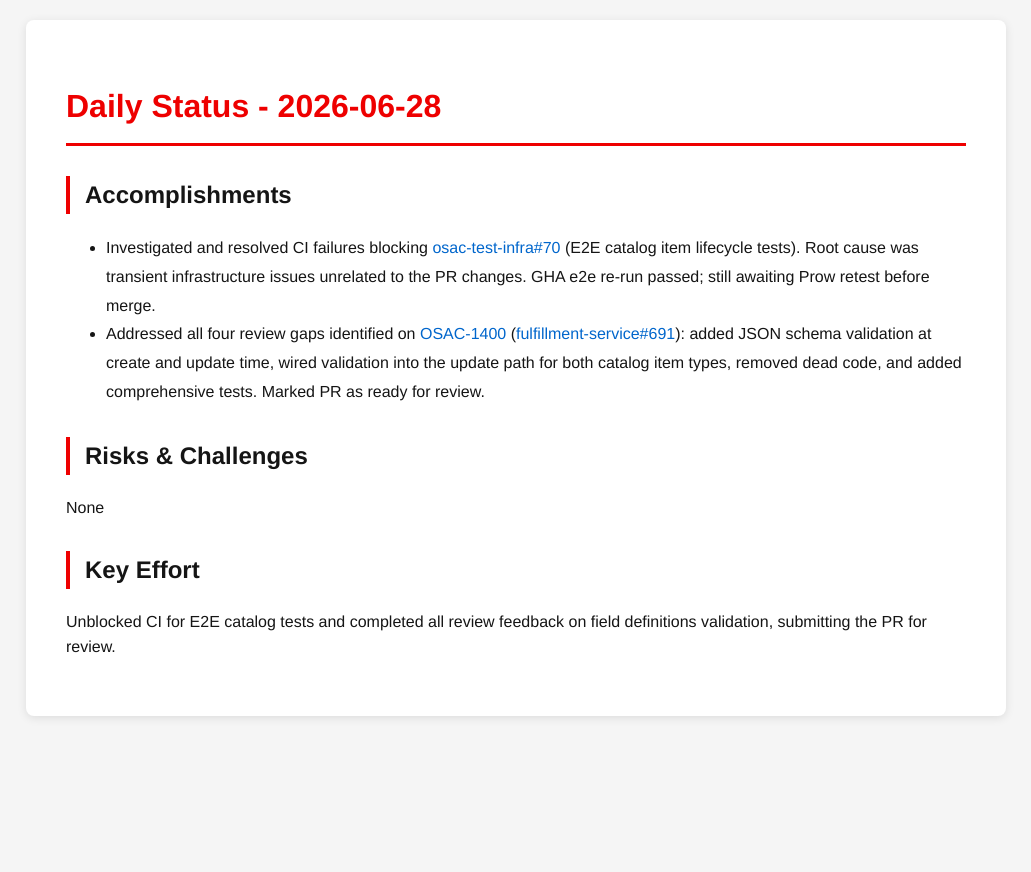
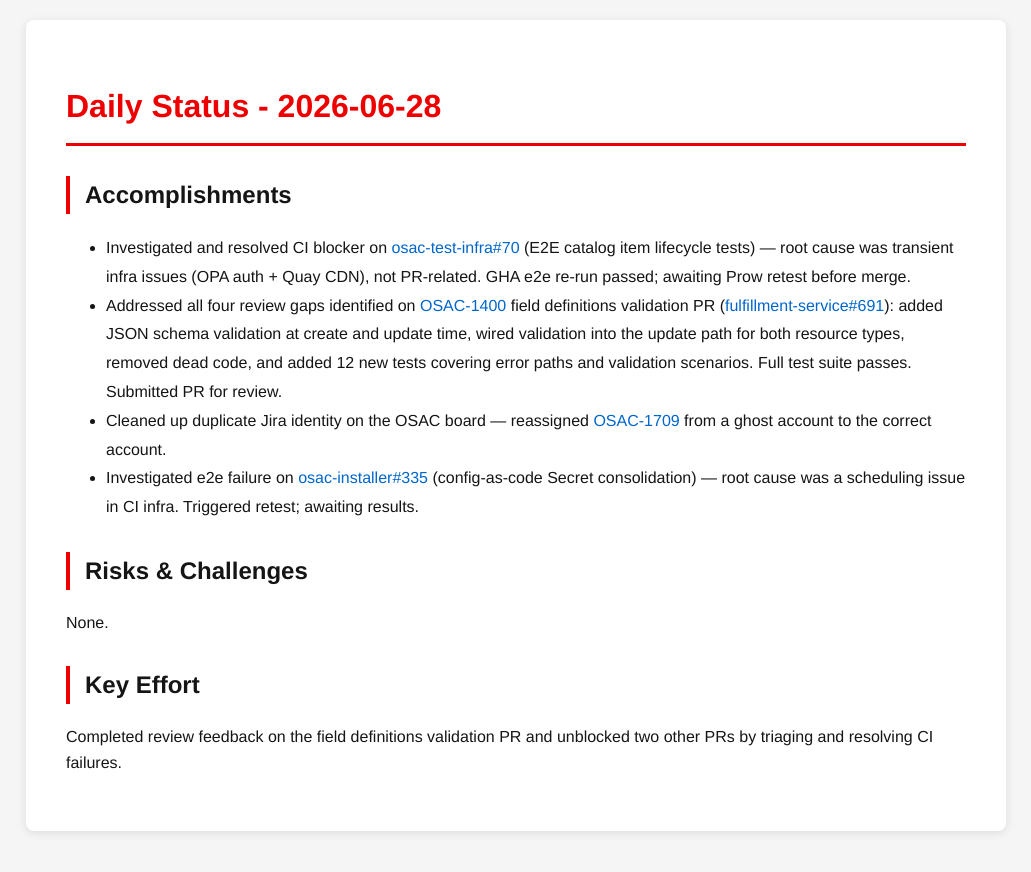
Before and after one commit to tzvatot/daily-status, a Jekyll site: the page built from 2026-06-28.md, in a window 1280 px wide. Shown: the top 872 px of the page, without its empty margins (124-1155 px from the left). Built offline with Jekyll 4.4.1, drawn with Linux system fonts in a browser that asks for light colours.

Commit message:
Daily status update - 2026-06-28

```diff
--- a/2026-06-28.md
+++ b/2026-06-28.md
@@ -7,11 +7,13 @@ date: 2026-06-28
 # Daily Status - 2026-06-28
 
 ## Accomplishments
-- Investigated and resolved CI failures blocking [osac-test-infra#70](https://github.com/osac-project/osac-test-infra/pull/70) (E2E catalog item lifecycle tests). Root cause was transient infrastructure issues unrelated to the PR changes. GHA e2e re-run passed; still awaiting Prow retest before merge.
-- Addressed all four review gaps identified on [OSAC-1400](https://redhat.atlassian.net/browse/OSAC-1400) ([fulfillment-service#691](https://github.com/osac-project/fulfillment-service/pull/691)): added JSON schema validation at create and update time, wired validation into the update path for both catalog item types, removed dead code, and added comprehensive tests. Marked PR as ready for review.
+- Investigated and resolved CI blocker on [osac-test-infra#70](https://github.com/osac-project/osac-test-infra/pull/70) (E2E catalog item lifecycle tests) — root cause was transient infra issues (OPA auth + Quay CDN), not PR-related. GHA e2e re-run passed; awaiting Prow retest before merge.
+- Addressed all four review gaps identified on [OSAC-1400](https://redhat.atlassian.net/browse/OSAC-1400) field definitions validation PR ([fulfillment-service#691](https://github.com/osac-project/fulfillment-service/pull/691)): added JSON schema validation at create and update time, wired validation into the update path for both resource types, removed dead code, and added 12 new tests covering error paths and validation scenarios. Full test suite passes. Submitted PR for review.
+- Cleaned up duplicate Jira identity on the OSAC board — reassigned [OSAC-1709](https://redhat.atlassian.net/browse/OSAC-1709) from a ghost account to the correct account.
+- Investigated e2e failure on [osac-installer#335](https://github.com/osac-project/osac-installer/pull/335) (config-as-code Secret consolidation) — root cause was a scheduling issue in CI infra. Triggered retest; awaiting results.
 
 ## Risks & Challenges
-None
+None.
 
 ## Key Effort
-Unblocked CI for E2E catalog tests and completed all review feedback on field definitions validation, submitting the PR for review.
+Completed review feedback on the field definitions validation PR and unblocked two other PRs by triaging and resolving CI failures.
```
